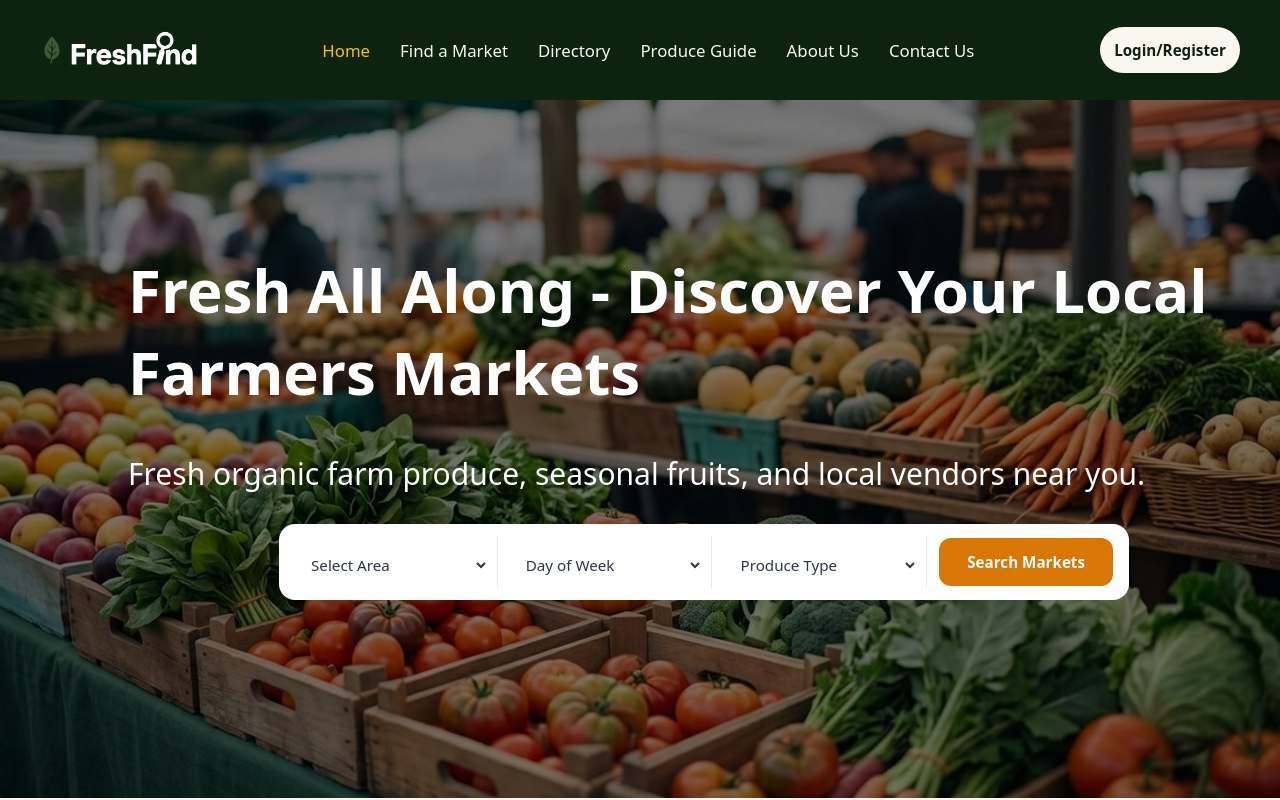
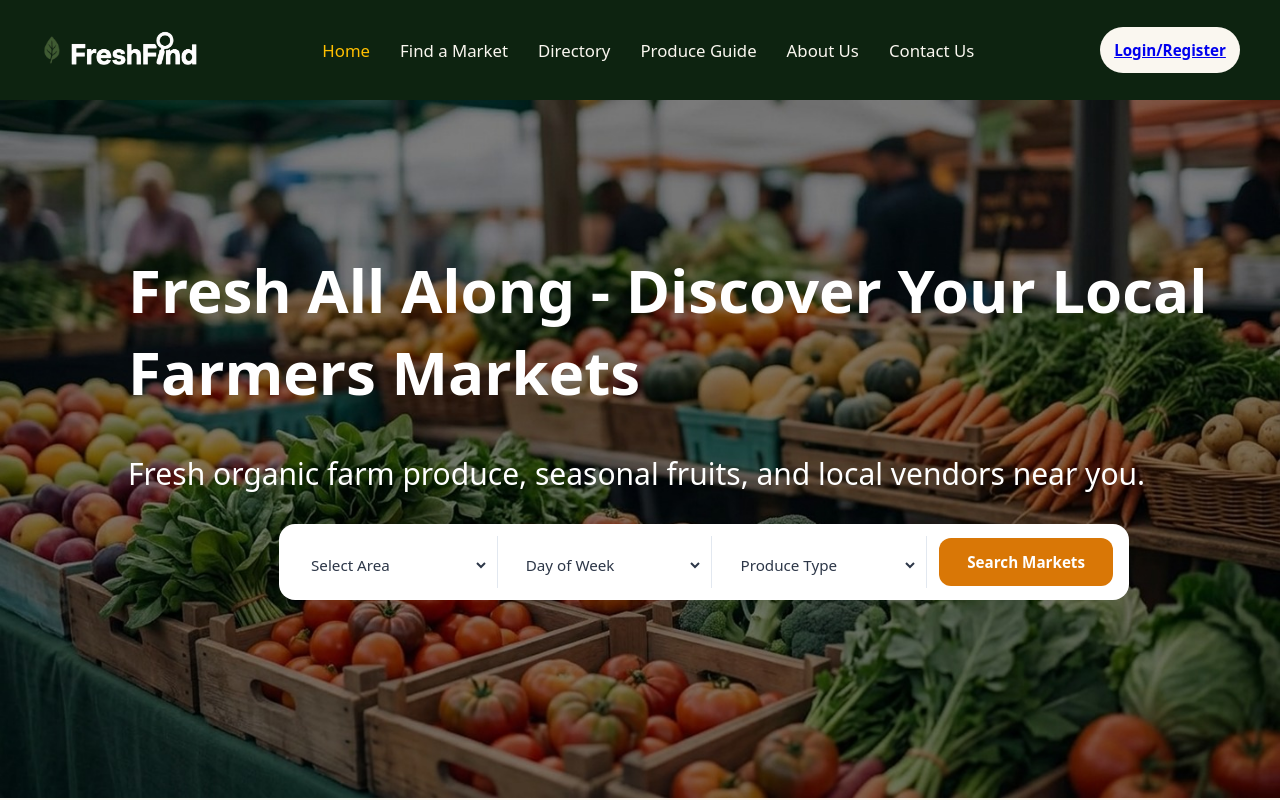
Before and after one commit to Pr1nce-101/FreshFind, a React (Vite) app: page / in a window 1280 px wide. Shown: the top 800 px of the page. Built offline with nearby package versions, Linux system fonts and the light colour scheme.

Commit message:
login btn routing

```diff
--- a/src/components/Navbar.jsx
+++ b/src/components/Navbar.jsx
@@ -24,7 +24,7 @@ function Navbar() {
         </ul>
 
         <button className='btn-login'>
-          <b>Login/Register</b>
+          <b><NavLink to="/login">Login/Register</NavLink></b>
         </button>
       </div>
     </nav>
```
